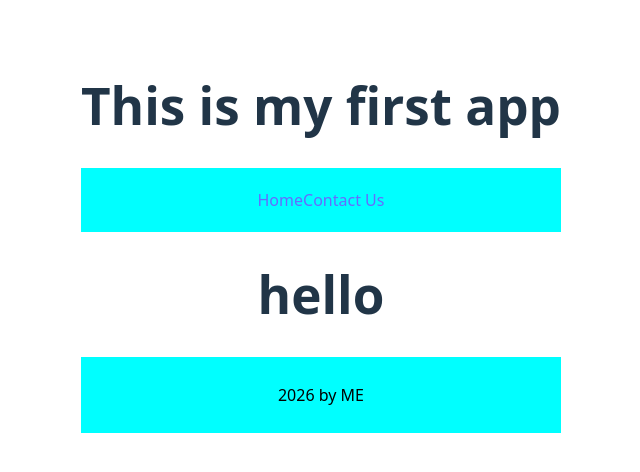
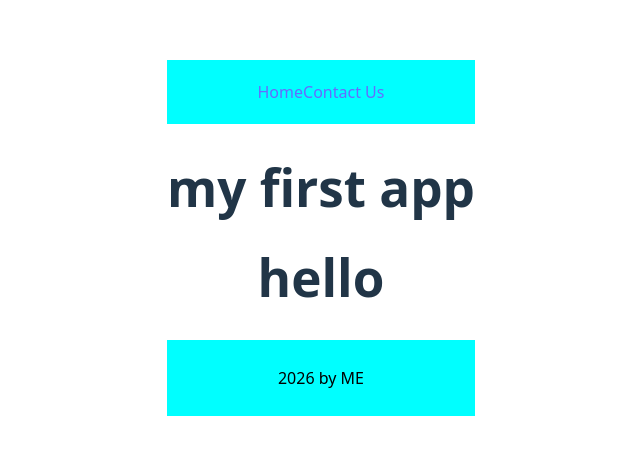
Before and after one commit to MahanSinghRajput/WebDev, a React (Vite) app in the folder day2/: page / in a window 1280 px wide. Shown: the part 162-634 px from the top of the page, without its empty margins (319-959 px from the left). Built offline with nearby package versions, Linux system fonts and the light colour scheme.

Commit message:
props added in header

```diff
--- a/day2/src/App.jsx
+++ b/day2/src/App.jsx
@@ -9,7 +9,7 @@ function App() {
 
   return (
     <>
-      <Header/>
+      <Header title = "my first app"/>
       <h1> hello</h1>
       <Footer/>
     </>
--- a/day2/src/components/Header.jsx
+++ b/day2/src/components/Header.jsx
@@ -1,12 +1,13 @@
 import './Header.css'
-export default function Header(){
+export default function Header(props){
     return(
         <>
-        <h1> This is my first app</h1>
+
         <nav className = "navigation">
             <a href = "#">Home</a>
             <a href = "#">Contact Us</a>
         </nav>
+        <h1>{props.title}</h1>
         </>
     )
 }
```
